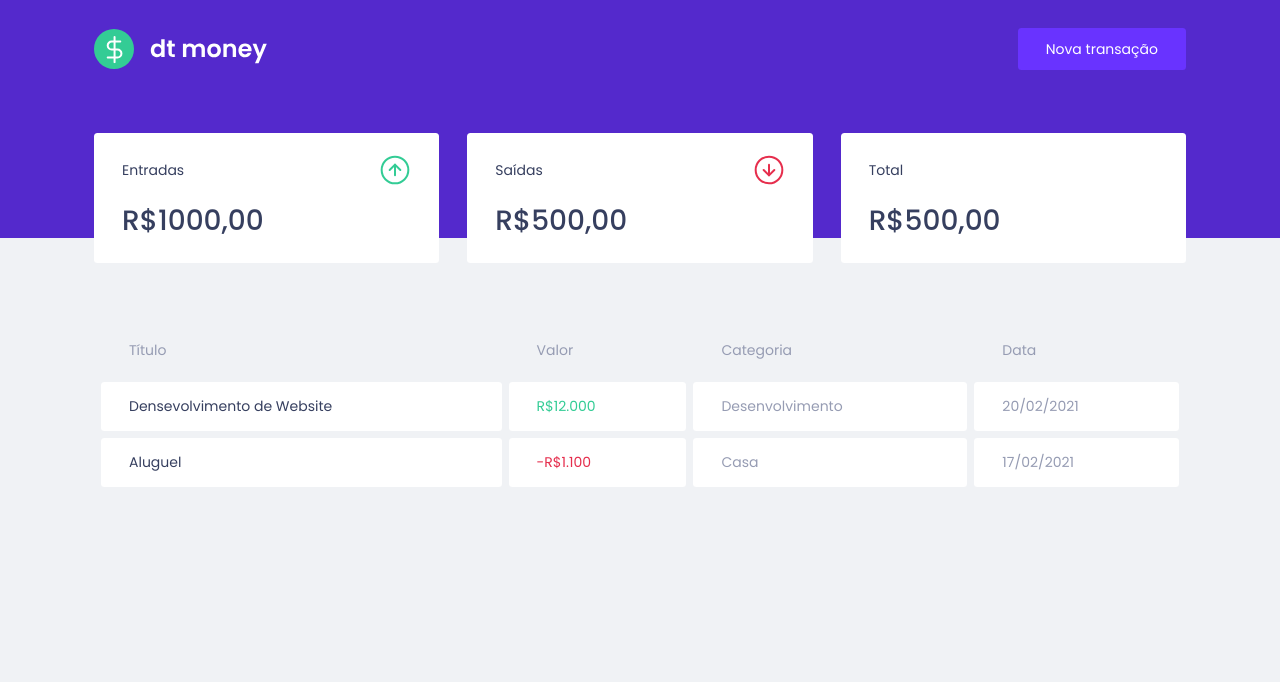
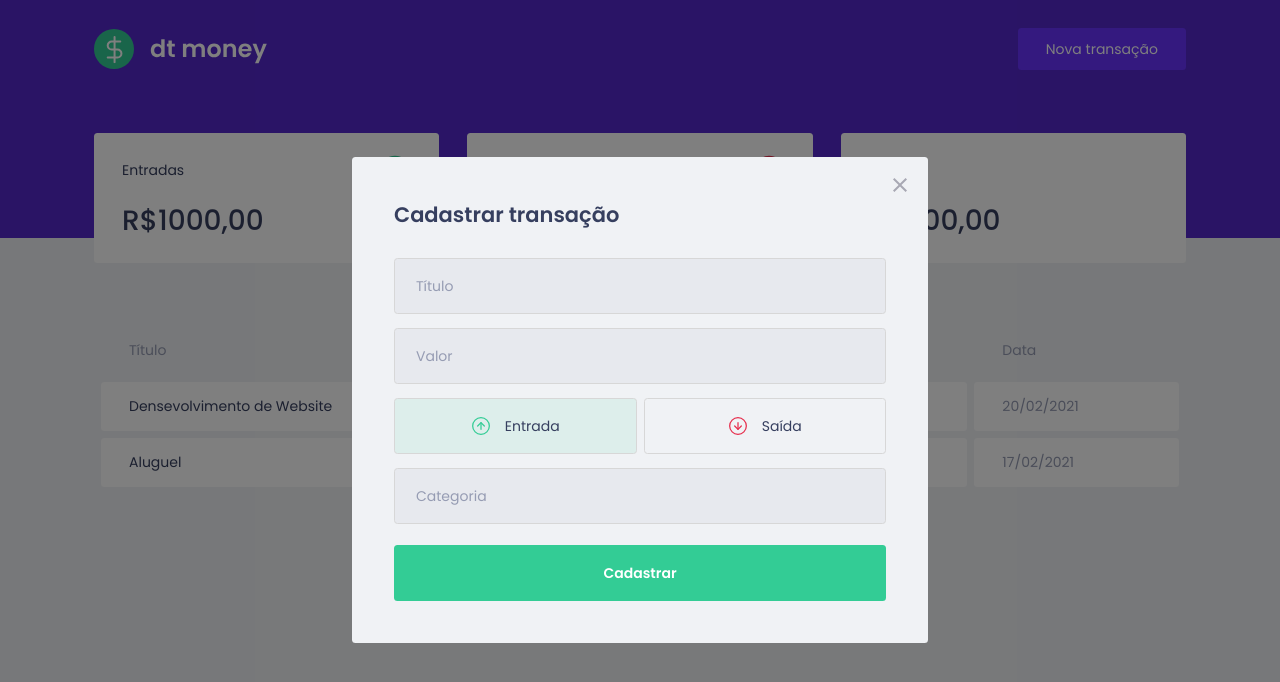
Before and after one commit to kleytonsolinho/My-Money, a React (Create React App) app in the folder frontend/: page / in a window 1280 px wide. Both pictures are taken after a click on the button "Nova transação". Shown: the top 682 px of the page. Built offline with nearby package versions, Linux system fonts and the light colour scheme; no server answers; what miragejs would draw is missing.

Commit message:
modal styled

```diff
--- a/frontend/package.json
+++ b/frontend/package.json
@@ -5,8 +5,10 @@
   "dependencies": {
     "axios": "^0.21.1",
     "miragejs": "^0.1.41",
+    "polished": "^4.1.3",
     "react": "^17.0.2",
     "react-dom": "^17.0.2",
+    "react-modal": "^3.14.3",
     "react-scripts": "4.0.3",
     "styled-components": "^5.3.0",
     "web-vitals": "^1.0.1"
@@ -19,6 +21,7 @@
     "@types/node": "^12.0.0",
     "@types/react": "^17.0.0",
     "@types/react-dom": "^17.0.0",
+    "@types/react-modal": "^3.12.1",
     "@types/styled-components": "^5.1.12",
     "typescript": "^4.1.2"
   },
--- a/frontend/src/App.tsx
+++ b/frontend/src/App.tsx
@@ -1,13 +1,32 @@
+import Modal from 'react-modal';
+import { useState } from 'react';
 import { Header } from "./components/Header"
 import { Dashboard } from "./components/Dashboard"
 import { GlobalStyles } from "./styles/global"
+import { NewTransactionModal } from './components/NewTransactionModal';
+
+Modal.setAppElement('#root');
 
 export function App() {
+  const [isNewTransactionModalOpen, setIsNewTransactionModalOpen] = useState(false);
+
+  function handleOpenNewTransactionModal() {
+    setIsNewTransactionModalOpen(true);
+  }
+
+  function handleCloseNewTransactionModal() {
+    setIsNewTransactionModalOpen(false);
+  }
+
   return (
     <>
       <GlobalStyles />
-      <Header />
+      <Header onOpenNewTransactionModal={handleOpenNewTransactionModal} />
       <Dashboard />
+      <NewTransactionModal
+        isOpen={isNewTransactionModalOpen}
+        onRequestClose={handleCloseNewTransactionModal}
+      />
     </>
   );
 }
--- a/frontend/src/components/Header/index.tsx
+++ b/frontend/src/components/Header/index.tsx
@@ -1,12 +1,16 @@
 import logoImg from '../../assets/logo.svg';
 import { Container, Content } from './styles';
 
-export function Header() {
+interface HeaderProps {
+  onOpenNewTransactionModal: () => void;
+}
+
+export function Header({ onOpenNewTransactionModal }: HeaderProps) {
   return (
     <Container>
       <Content>
         <img src={logoImg} alt="My Money" />
-        <button type="button">
+        <button type="button" onClick={onOpenNewTransactionModal}>
           Nova transação
         </button>
       </Content>
--- /dev/null
+++ b/frontend/src/components/NewTransactionModal/index.tsx
@@ -0,0 +1,62 @@
+import Modal from 'react-modal';
+import { Container, RadioBox, TransactionTypeContainer } from './styles'
+
+import closeImg from '../../assets/close.svg';
+import incomeImg from '../../assets/income.svg';
+import outcomeImg from '../../assets/outcome.svg';
+import { useState } from 'react';
+
+interface NewTransactionModalProps {
+  isOpen: boolean;
+  onRequestClose: () => void;
+}
+
+export function NewTransactionModal({ isOpen, onRequestClose }: NewTransactionModalProps) {
+  const [type, setType] = useState('deposit');
+
+
+  return (
+    <Modal
+      isOpen={isOpen}
+      onRequestClose={onRequestClose}
+      overlayClassName="react-modal-overlay"
+      className="react-modal-content"
+    >
+      <button
+        type="button"
+        onClick={onRequestClose}
+        className="react-modal-close"
+      >
+        <img src={closeImg} alt="Fechar Modal" />
+      </button>
+      <Container>
+        <h2>Cadastrar transação</h2>
+        <input placeholder="Título"></input>
+        <input type="number" placeholder="Valor"></input>
+        <TransactionTypeContainer>
+          <RadioBox
+            type="button"
+            onClick={() => { setType('deposit'); }}
+            isActive={type === 'deposit'}
+            activeColor="green"
+          >
+            <img src={incomeImg} alt="Entrada" />
+            <span>Entrada</span>
+          </RadioBox>
+
+          <RadioBox
+            type="button"
+            onClick={() => { setType('withdraw'); }}
+            isActive={type === 'withdraw'}
+            activeColor="red"
+          >
+            <img src={outcomeImg} alt="Saída" />
+            <span>Saída</span>
+          </RadioBox>
+        </TransactionTypeContainer>
+        <input placeholder="Categoria"></input>
+        <button type="submit">Cadastrar</button>
+      </Container>
+    </Modal>
+  );
+}
--- /dev/null
+++ b/frontend/src/components/NewTransactionModal/styles.ts
@@ -0,0 +1,100 @@
+import styled from 'styled-components';
+import { darken, transparentize } from 'polished';
+
+export const Container = styled.form`
+  h2 {
+    color: var(--text-title);
+    font-size: 1.5rem;
+    margin-bottom: 2rem;
+  }
+
+  input {
+    width: 100%;
+    padding: 0 1.5rem;
+    height: 4rem;
+    border-radius: 0.25rem;
+
+    border: 1px solid #d7d7d7;
+    background: #e7e9ee;
+
+    font-weight: 400;
+    font-size: 1rem;
+
+    &::placeholder {
+      color: var(--text-body);
+    }
+
+    & + input {
+      margin-top: 1rem;
+    }
+  }
+
+  button[type=submit] {
+    width: 100%;
+    padding: 0 1.5rem;
+    height: 4rem;
+    background: var(--green);
+    color: #fff;
+    border-radius: 0.25rem;
+    border: 0;
+    font-size: 1rem;
+    margin-top: 1.5rem;
+    font-weight: 600;
+
+    transition: filter 0.2s;
+
+    &:hover {
+      filter: brightness(0.9);
+    }
+  }
+`;
+
+export const TransactionTypeContainer = styled.div`
+  margin: 1rem 0;
+  display: grid;
+  grid-template-columns: 1fr 1fr;
+  gap: 0.5rem;
+`
+
+interface RadioBoxProps {
+  isActive: boolean;
+  activeColor: 'green' | 'red';
+}
+
+const colors = {
+  green: '#33cc95',
+  red: '#e52e4d'
+};
+
+export const RadioBox = styled.button<RadioBoxProps>`
+    height: 4rem;
+    border: 1px solid #d7d7d7;
+    border-radius: 0.25rem;
+
+    background: ${(props) => props.isActive
+    ? transparentize(0.9, colors[props.activeColor])
+    : 'transparent'
+  };
+
+    display: flex;
+    align-items: center;
+    justify-content: center;
+
+    transition: border-color 0.2s;
+
+    &:hover {
+      border-color: ${darken(0.1, '#d7d7d7')}
+    }
+
+    img {
+      width: 20px;
+      height: 20px;
+    }
+
+    span {
+      display: inline-block;
+      margin-left: 1rem;
+      font-size: 1rem;
+      color: var(--text-title);
+    }
+`
--- a/frontend/src/styles/global.ts
+++ b/frontend/src/styles/global.ts
@@ -56,4 +56,41 @@ export const GlobalStyles = createGlobalStyle`
     cursor: not-allowed;
   }
 
+  .react-modal-overlay {
+    background: rgba(0, 0, 0, 0.5);
+
+    position: fixed;
+    top: 0;
+    bottom: 0;
+    right: 0;
+    left: 0;
+
+    display: flex;
+    align-items: center;
+    justify-content: center;
+  }
+
+  .react-modal-content {
+    width: 100%;
+    max-width: 576px;
+    background: var(--background);
+    padding: 3rem;
+    position: relative;
+    border-radius: 0.25rem;
+  }
+
+  .react-modal-close {
+    position: absolute;
+    right: 1.5rem;
+    top: 1.5rem;
+    border: 0;
+    background: transparent;
+
+    transition: filter 0.2s;
+
+    &:hover {
+      filter: brightness(0.8);
+    }
+  }
+
 `
```
Also changed, not shown: 1 other file (tests, documents, lock files or other folders).
